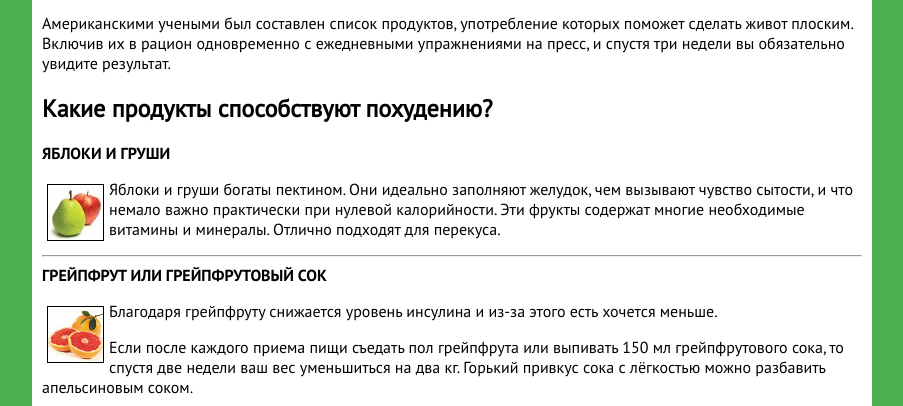
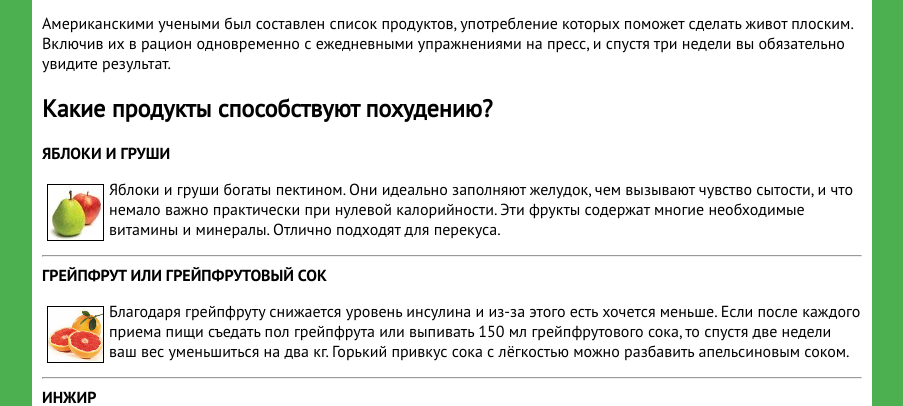
Before and after one commit to nastya4835/web_lab2_div, a plain HTML site: page pages/producti.html in a window 1280 px wide. Shown: the part 394-800 px from the top of the page, without its empty margins (188-1091 px from the left). Drawn offline with Linux system fonts and the light colour scheme.

Commit message:
исправила грейпфрут НОРМ

```diff
--- a/pages/producti.html
+++ b/pages/producti.html
@@ -37,8 +37,7 @@
 
 		<div>
 			<strong>ГРЕЙПФРУТ ИЛИ ГРЕЙПФРУТОВЫЙ СОК</strong>
-			<p><img class="producti_img" src="../images/produkty2.jpg" alt="Грейпфрут" title="Грейпфрут"> Благодаря грейпфруту снижается уровень инсулина и из-за этого есть хочется меньше.</p>
-			<p>Если после каждого приема пищи съедать пол грейпфрута или выпивать 150 мл грейпфрутового сока, то спустя две недели ваш вес уменьшиться на два кг. Горький привкус сока с лёгкостью можно разбавить апельсиновым соком.</p>
+			<p><img class="producti_img" src="../images/produkty2.jpg" alt="Грейпфрут" title="Грейпфрут"> Благодаря грейпфруту снижается уровень инсулина и из-за этого есть хочется меньше. Если после каждого приема пищи съедать пол грейпфрута или выпивать 150 мл грейпфрутового сока, то спустя две недели ваш вес уменьшиться на два кг. Горький привкус сока с лёгкостью можно разбавить апельсиновым соком.</p>
 			<hr>
 		</div>
 
```
